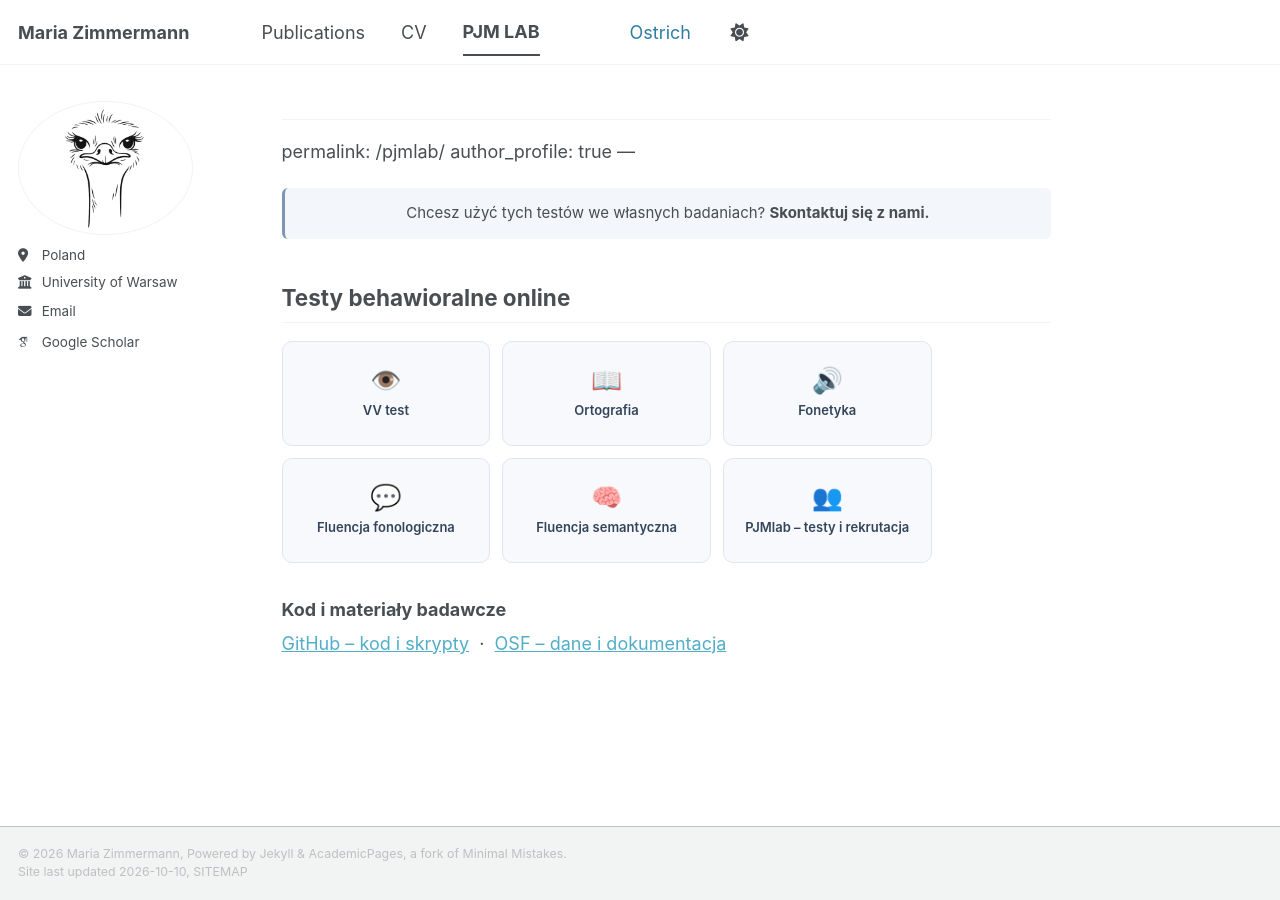
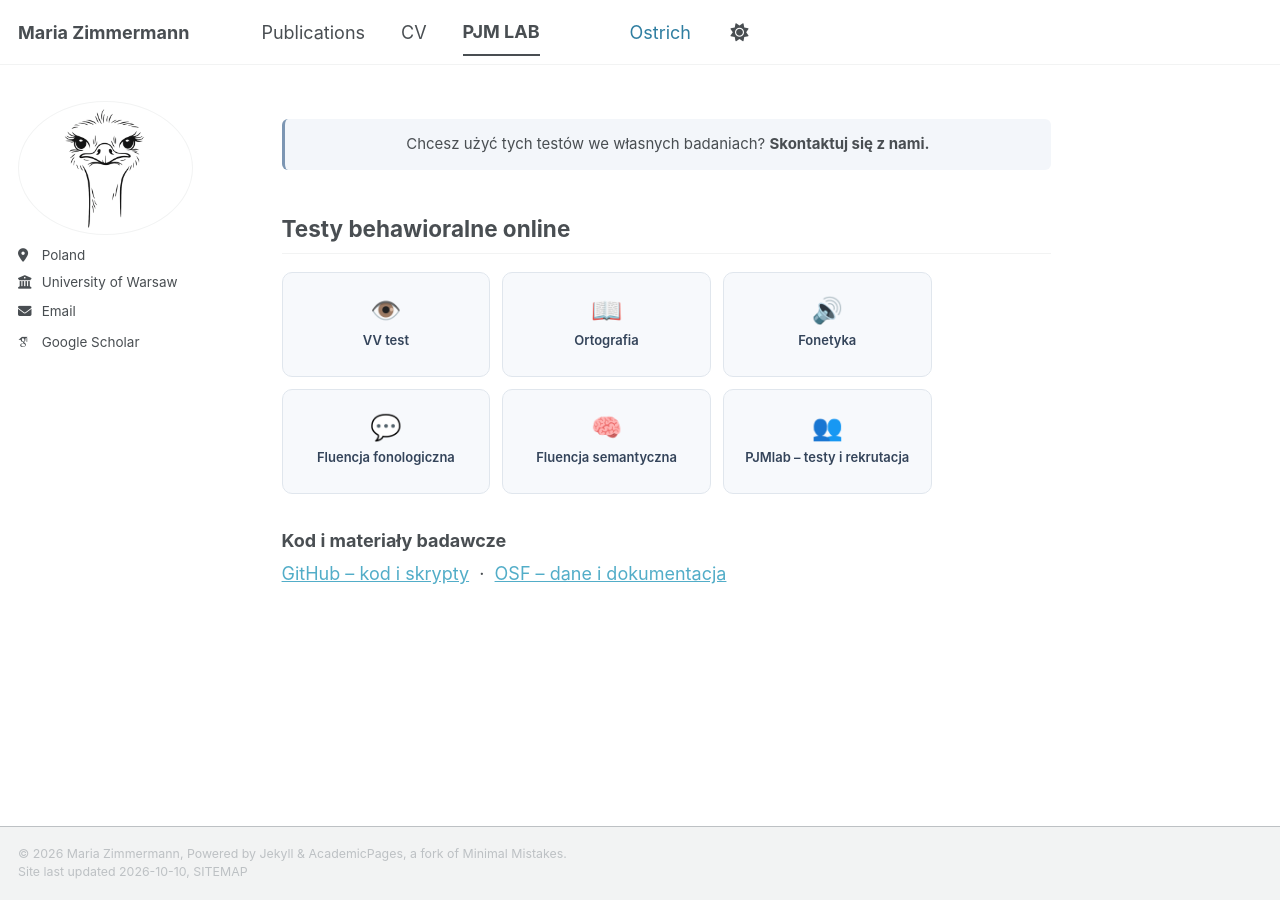
Before and after one commit to MariaZofiaZimmermann/mariazofiazimmermann.github.io, a Jekyll site: the page built from _pages/pjmlab.md, in a window 1280 px wide. Built offline with Jekyll 4.4.1, drawn with Linux system fonts in a browser that asks for light colours; some web fonts are replaced; a script bundle is joined from its source files by our own code; library files that are not in the unit come from our copies.

Commit message:
Update pjmlab.md

```diff
--- a/_pages/pjmlab.md
+++ b/_pages/pjmlab.md
@@ -1,9 +1,3 @@
----
-permalink: /pjmlab/
-author_profile: true
----
-
-
 ---
 permalink: /pjmlab/
 author_profile: true
```
